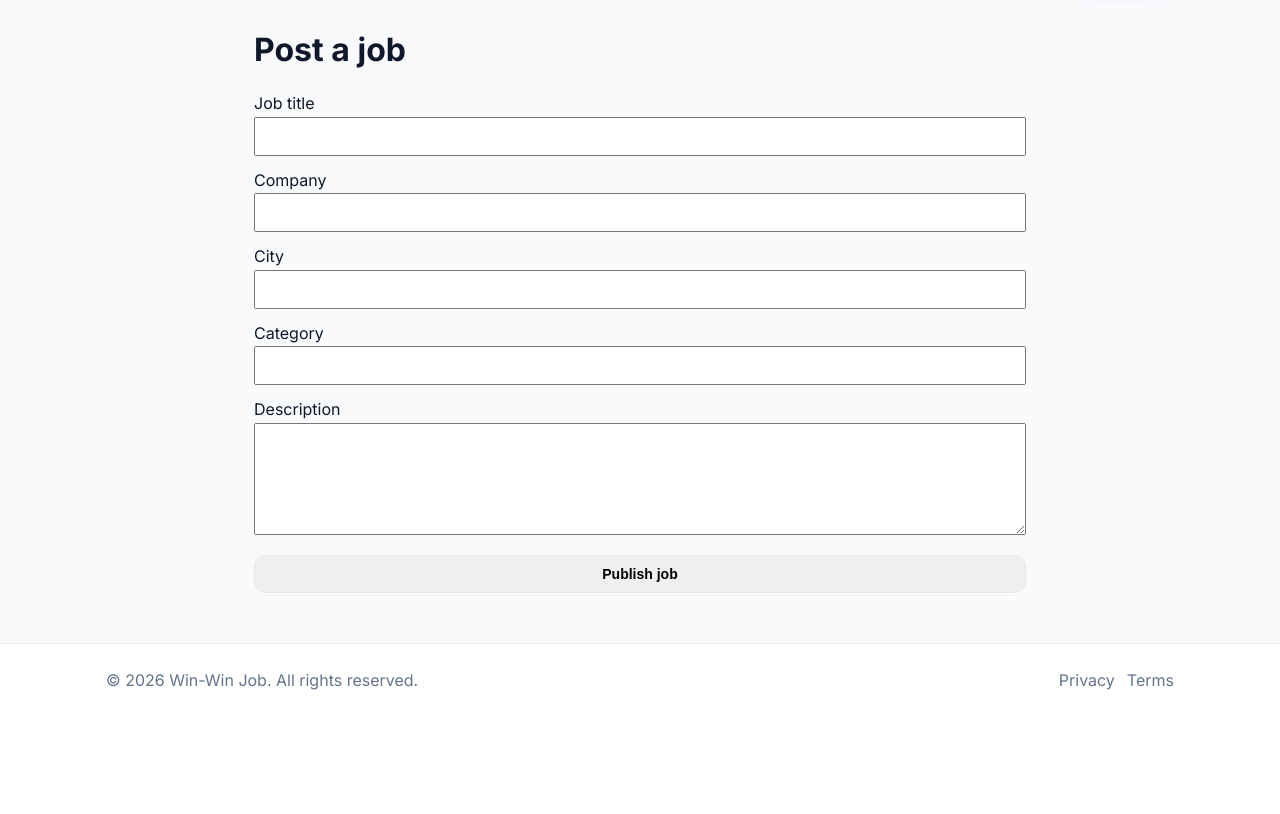
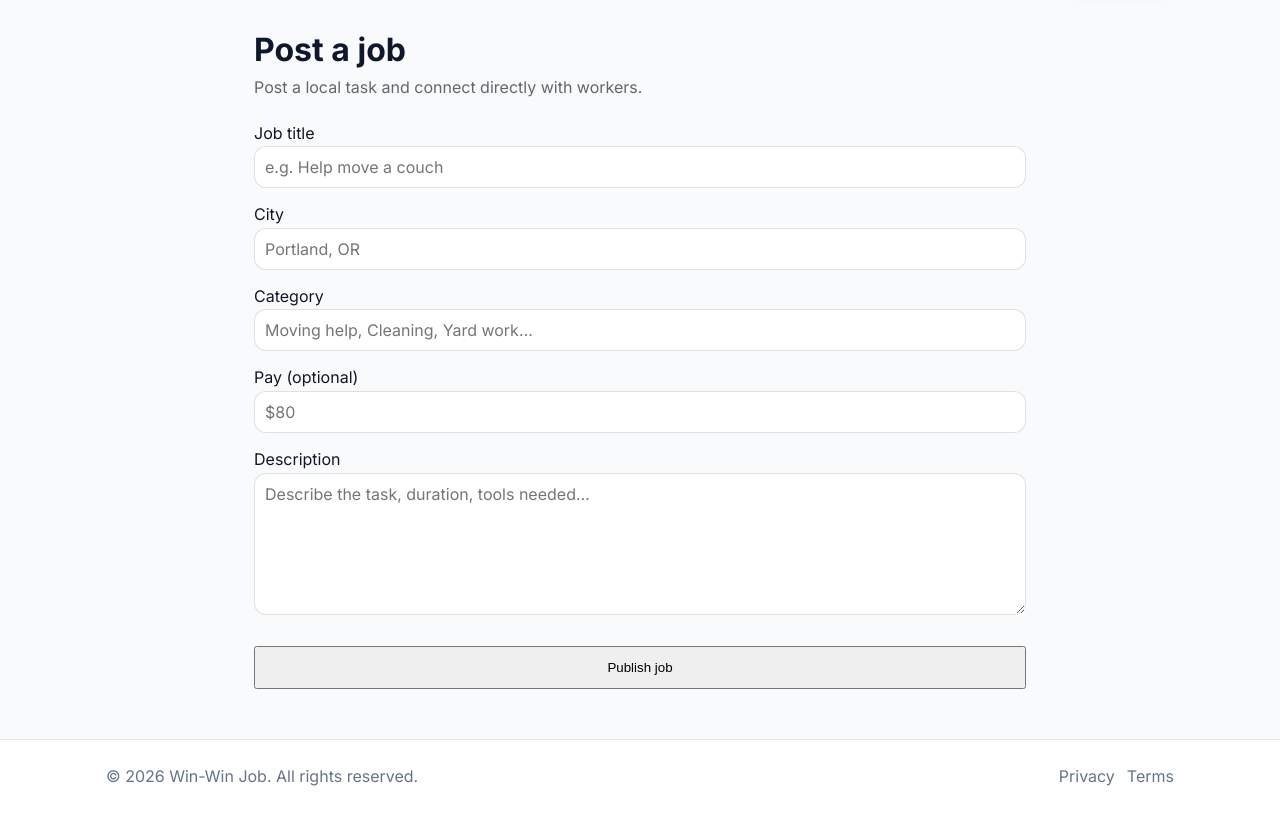
Before and after one commit to channo2025/Fastwork, a FastAPI app: page /post in a window 1280 px wide. Shown: the part 88-902 px from the top of the page. Before the commit the page ends 778 px from the top, so only its background shows below. Run offline with FastAPI, Linux system fonts and the light colour scheme.

Commit message:
Clean post job form (remove company)

```diff
--- a/templates/post_job.html
+++ b/templates/post_job.html
@@ -1,36 +1,77 @@
 {% extends "base.html" %}
 
+{% block title %}Post a job – Win-Win Job{% endblock %}
+
 {% block body %}
-<div class="container" style="max-width: 820px; margin: 0 auto; padding: 24px;">
-  <h1 style="margin-bottom:16px;">Post a job</h1>
+<div class="container" style="max-width:820px; margin:0 auto; padding:24px;">
+  <h1>Post a job</h1>
+  <p style="color:#666">Post a local task and connect directly with workers.</p>
 
-  <form method="post" action="/post" style="display:grid; gap:12px;">
+  <form method="post" action="/post" style="display:grid; gap:14px; margin-top:20px;">
+
     <div>
       <label>Job title</label>
-      <input name="title" required style="width:100%; padding:10px;"/>
-    </div>
-
-    <div>
-      <label>Company</label>
-      <input name="company" required style="width:100%; padding:10px;"/>
+      <input
+        class="input"
+        name="title"
+        required
+        placeholder="e.g. Help move a couch"
+        style="width:100%; padding:10px;"
+      />
     </div>
 
     <div>
       <label>City</label>
-      <input name="city" required style="width:100%; padding:10px;"/>
+      <input
+        class="input"
+        name="city"
+        required
+        placeholder="Portland, OR"
+        style="width:100%; padding:10px;"
+      />
     </div>
 
     <div>
       <label>Category</label>
-      <input name="category" required style="width:100%; padding:10px;"/>
+      <input
+        class="input"
+        name="category"
+        required
+        placeholder="Moving help, Cleaning, Yard work…"
+        style="width:100%; padding:10px;"
+      />
+    </div>
+
+    <div>
+      <label>Pay (optional)</label>
+      <input
+        class="input"
+        name="pay"
+        placeholder="$80"
+        style="width:100%; padding:10px;"
+      />
     </div>
 
     <div>
       <label>Description</label>
-      <textarea name="description" rows="6" required style="width:100%; padding:10px;"></textarea>
+      <textarea
+        class="input"
+        name="description"
+        rows="6"
+        required
+        placeholder="Describe the task, duration, tools needed…"
+        style="width:100%; padding:10px;"
+      ></textarea>
     </div>
 
-    <button type="submit" class="btn">Publish job</button>
+    <button
+      type="submit"
+      class="btn-primary"
+      style="margin-top:10px; padding:12px;"
+    >
+      Publish job
+    </button>
+
   </form>
 </div>
 {% endblock %}
```
